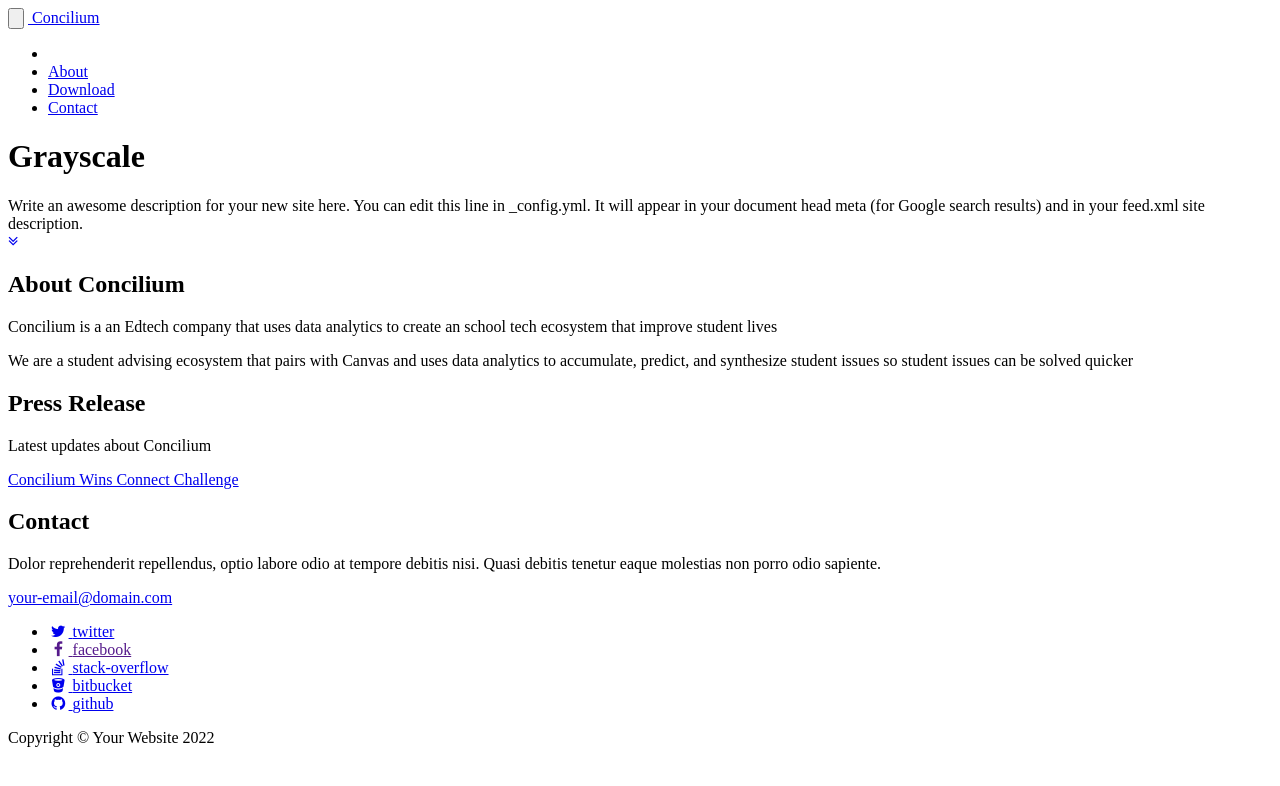
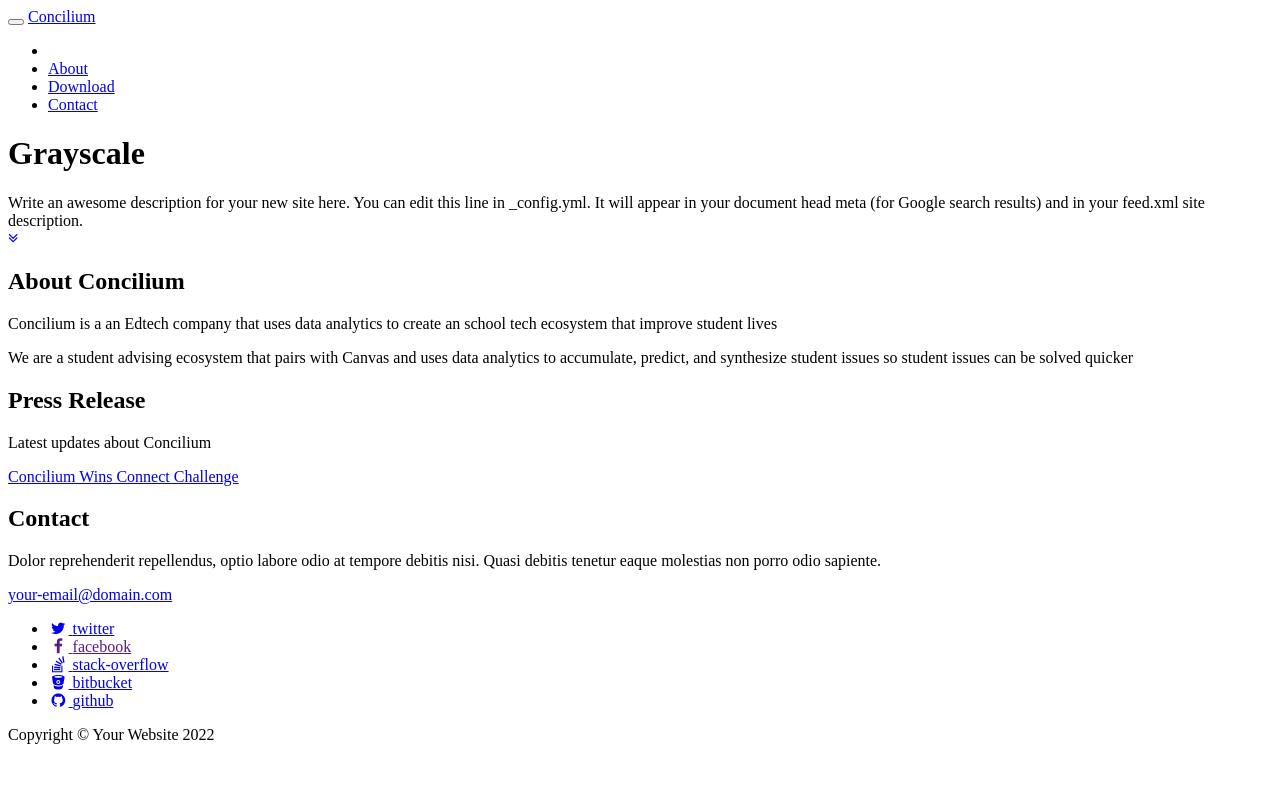
Before and after one commit to conciliumcorp/conciliumcorp.github.io, a Jekyll site: the page built from index.html, in a window 1280 px wide. Shown: the top 786 px of the page. Built offline with Jekyll 4.4.1, drawn with Linux system fonts in a browser that asks for light colours.

Commit message:
Update nav.html

```diff
--- a/_includes/nav.html
+++ b/_includes/nav.html
@@ -3,10 +3,10 @@
         <div class="container">
             <div class="navbar-header">
                 <button type="button" class="navbar-toggle" data-toggle="collapse" data-target=".navbar-main-collapse">
-                 <img width="100" src="Conciliumlogo18.png" alt="" class="image logo">
+
                 </button>
                 <a class="navbar-brand page-scroll" href="#page-top">
-                        <img width="100" src="Conciliumlogo18.png" alt="" class="image logo"> Concilium
+                        <id="logo"</id> Concilium
                 </a>
             </div>
 
```
